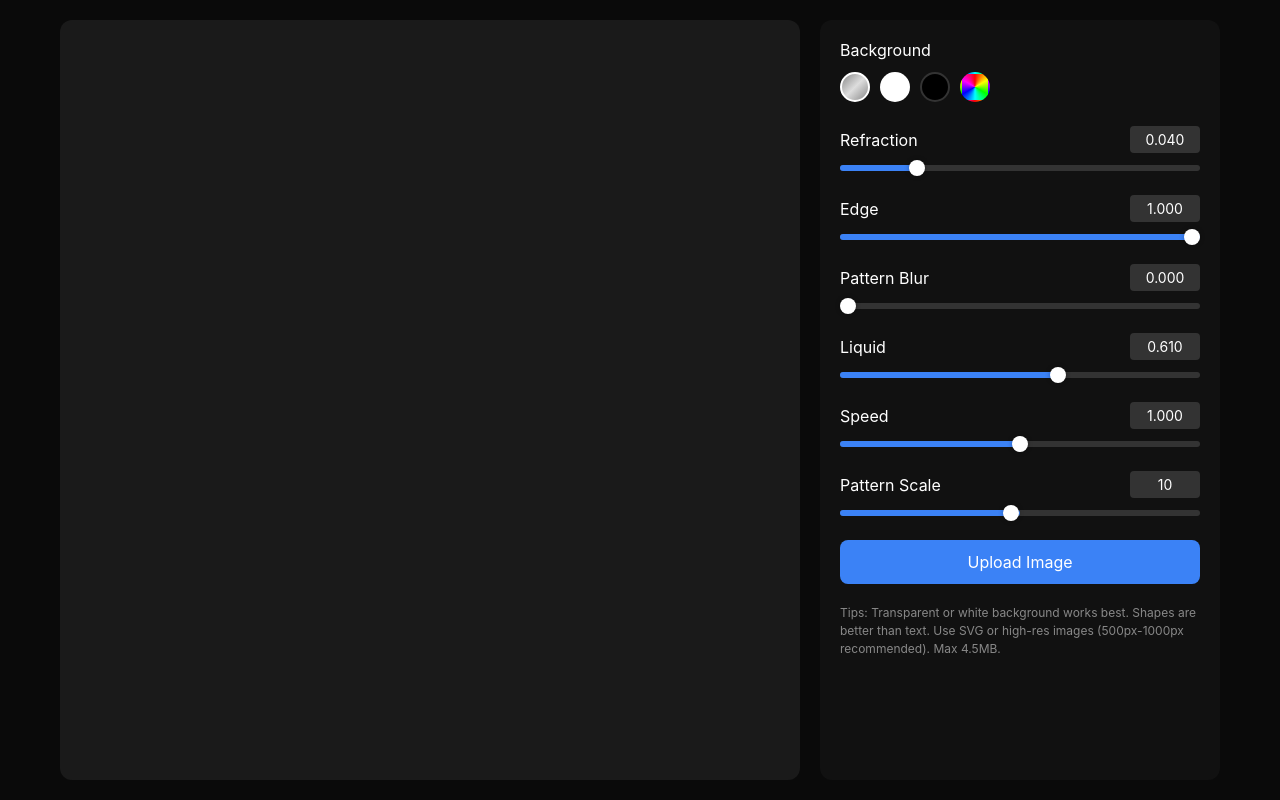
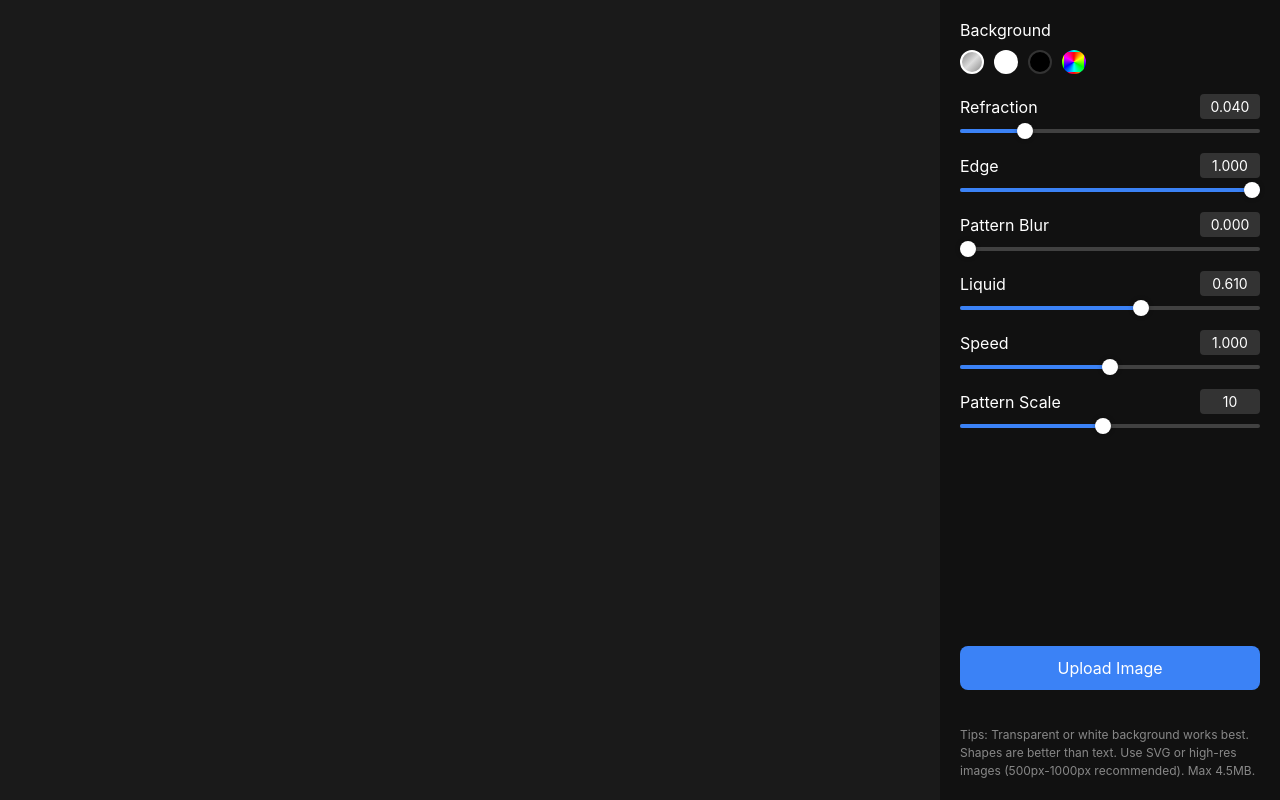
Before and after one commit to Kapish789/mercury2grok, a plain HTML site: page index.html in a window 1280 px wide. Drawn offline with Linux system fonts and the light colour scheme.

Commit message:
Add files via upload

```diff
--- a/index.html
+++ b/index.html
@@ -16,8 +16,6 @@
             background-color: #0a0a0a;
             color: #fff;
             display: flex;
-            justify-content: center;
-            align-items: center;
             min-height: 100vh;
             overflow: hidden;
         }
@@ -25,25 +23,18 @@
         .container {
             display: flex;
             width: 100%;
-            max-width: 1200px;
             height: 100vh;
-            padding: 20px;
         }
 
         .preview-panel {
             flex: 1;
-            display: flex;
-            justify-content: center;
-            align-items: center;
             position: relative;
-            margin-right: 20px;
         }
 
         .canvas-container {
             width: 100%;
             height: 100%;
             background-color: #1a1a1a;
-            border-radius: 12px;
             overflow: hidden;
             position: relative;
         }
@@ -57,52 +48,55 @@
         }
 
         .controls-panel {
-            width: 400px;
+            width: 340px;
             background-color: #111;
-            border-radius: 12px;
             padding: 20px;
             overflow-y: auto;
+            display: flex;
+            flex-direction: column;
+            gap: 20px;
         }
 
         .control-group {
-            margin-bottom: 24px;
+            display: flex;
+            flex-direction: column;
+            gap: 10px;
         }
 
         .control-label {
             display: flex;
             justify-content: space-between;
             align-items: center;
-            margin-bottom: 12px;
         }
 
         .control-value {
             color: #fff;
             background-color: #333;
-            padding: 5px 10px;
+            padding: 4px 8px;
             border-radius: 4px;
             font-size: 14px;
-            min-width: 70px;
+            min-width: 60px;
             text-align: center;
         }
 
         .slider-container {
             position: relative;
-            height: 6px;
-            background-color: #333;
-            border-radius: 3px;
+            height: 4px;
+            background-color: rgba(255, 255, 255, 0.2);
+            border-radius: 2px;
         }
 
         .slider-fill {
             position: absolute;
             height: 100%;
             background-color: #3b82f6;
-            border-radius: 3px;
+            border-radius: 2px;
         }
 
         input[type="range"] {
             -webkit-appearance: none;
             width: 100%;
-            height: 6px;
+            height: 4px;
             background: transparent;
             position: absolute;
             top: 0;
@@ -137,8 +131,8 @@
         }
 
         .bg-option {
-            width: 30px;
-            height: 30px;
+            width: 24px;
+            height: 24px;
             border-radius: 50%;
             cursor: pointer;
             border: 2px solid transparent;
@@ -181,7 +175,7 @@
             font-size: 16px;
             cursor: pointer;
             text-align: center;
-            margin-top: 20px;
+            margin-top: auto;
             transition: background-color 0.2s;
         }
 
@@ -190,7 +184,7 @@
         }
 
         .tips {
-            margin-top: 20px;
+            margin-top: 16px;
             font-size: 12px;
             color: #888;
             line-height: 1.5;
@@ -206,13 +200,12 @@
             }
 
             .preview-panel {
-                margin-right: 0;
-                margin-bottom: 20px;
-                height: 50vh;
+                height: 60vh;
             }
 
             .controls-panel {
                 width: 100%;
+                height: 40vh;
             }
         }
     </style>
@@ -585,4 +578,4 @@
                     float n = texture2D(tex, uv + vec2(0.0, dy)).r;
                     float e = texture2D(tex, uv + vec2(dx, 0.0)).r;
                     float s = texture2D(tex, uv + vec2(0.0, -dy)).r;
-                    float w = texture2D(tex, uv + vec2(-dx, 0.0)).r;
+                    float w = texture2D(tex, uv + vec2(-dx, 0.0)).r
```
